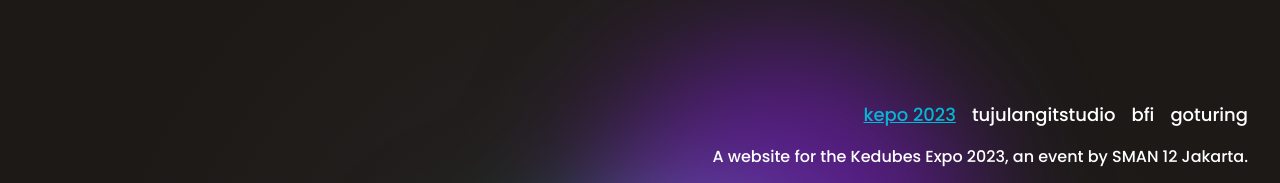
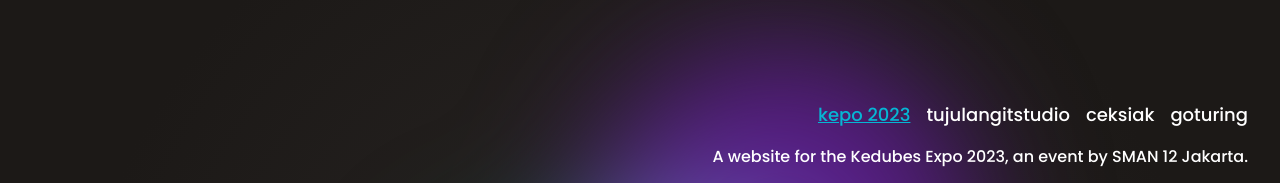
Before and after one commit to kawijayaa/muhammadoka.dev, a Next.js app: page /projects in a window 1280 px wide. Shown: the top 183 px of the page. Built offline with nearby package versions, Linux system fonts and the light colour scheme.

Commit message:
feat: change bfi to ceksiak

```diff
--- a/app/projects/page.tsx
+++ b/app/projects/page.tsx
@@ -4,7 +4,7 @@ import Navbar from "../components/Navbar";
 import Title from "../components/Title";
 import Kepo2023 from "./pages/Kepo2023";
 import Tujulangitstudio from "./pages/Tujulangitstudio";
-import Bfi from "./pages/Bfi";
+import CekSIAK from "./pages/CekSIAK";
 import Goturing from "./pages/Goturing";
 import { useState } from "react";
 
@@ -19,12 +19,12 @@ export default function Projects() {
         <div className="flex text-sm md:text-lg gap-4 justify-center md:justify-end items-center">
           <a onClick={() => setPage(0)} className={`${page === 0 ? 'underline text-cyan-500' : ''} hover:underline cursor-pointer`}>kepo 2023</a>
           <a onClick={() => setPage(1)} className={`${page === 1 ? 'underline text-cyan-500' : ''} hover:underline cursor-pointer`}>tujulangitstudio</a>
-          <a onClick={() => setPage(2)} className={`${page === 2 ? 'underline text-cyan-500' : ''} hover:underline cursor-pointer`}>bfi</a>
+          <a onClick={() => setPage(2)} className={`${page === 2 ? 'underline text-cyan-500' : ''} hover:underline cursor-pointer`}>ceksiak</a>
           <a onClick={() => setPage(3)} className={`${page === 3 ? 'underline text-cyan-500' : ''} hover:underline cursor-pointer`}>goturing</a>
         </div>
         {page === 0 && <Kepo2023 />}
         {page === 1 && <Tujulangitstudio />}
-        {page === 2 && <Bfi />}
+        {page === 2 && <CekSIAK />}
         {page === 3 && <Goturing />}
       </div>
     </div>
--- a/app/projects/pages/Bfi.tsx
+++ b/app/projects/pages/CekSIAK.tsx
@@ -1,17 +1,17 @@
 import { SiRust, SiGithub } from "react-icons/si";
 
-export default function Bfi() {
+export default function CekSIAK() {
   return (
     <div className="flex flex-col items-center justify-center">
       <div className="flex flex-col gap-4 items-center md:items-end">
         <p>
-          A simple brainfuck lexer, parser and interpreter written in Rust.
+          Discord bot that notifies you if scores have been published on SIAK (UI&apos;s student portal).
         </p>
         <div className="flex items-center gap-2">
           <p>built with</p>
           <SiRust className="w-6 h-6 md:w-8 md:h-8" />
         </div>
-        <a href="https://github.com/kawijayaa/bfi" className="flex items-center gap-2 hover:underline hover:text-cyan-500" target="_blank">
+        <a href="https://github.com/kawijayaa/CekSIAK" className="flex items-center gap-2 hover:underline hover:text-cyan-500" target="_blank">
           <p>repo link</p>
           <SiGithub className="w-6 h-6 md:w-8 md:h-8 text-white" />
         </a>
```
